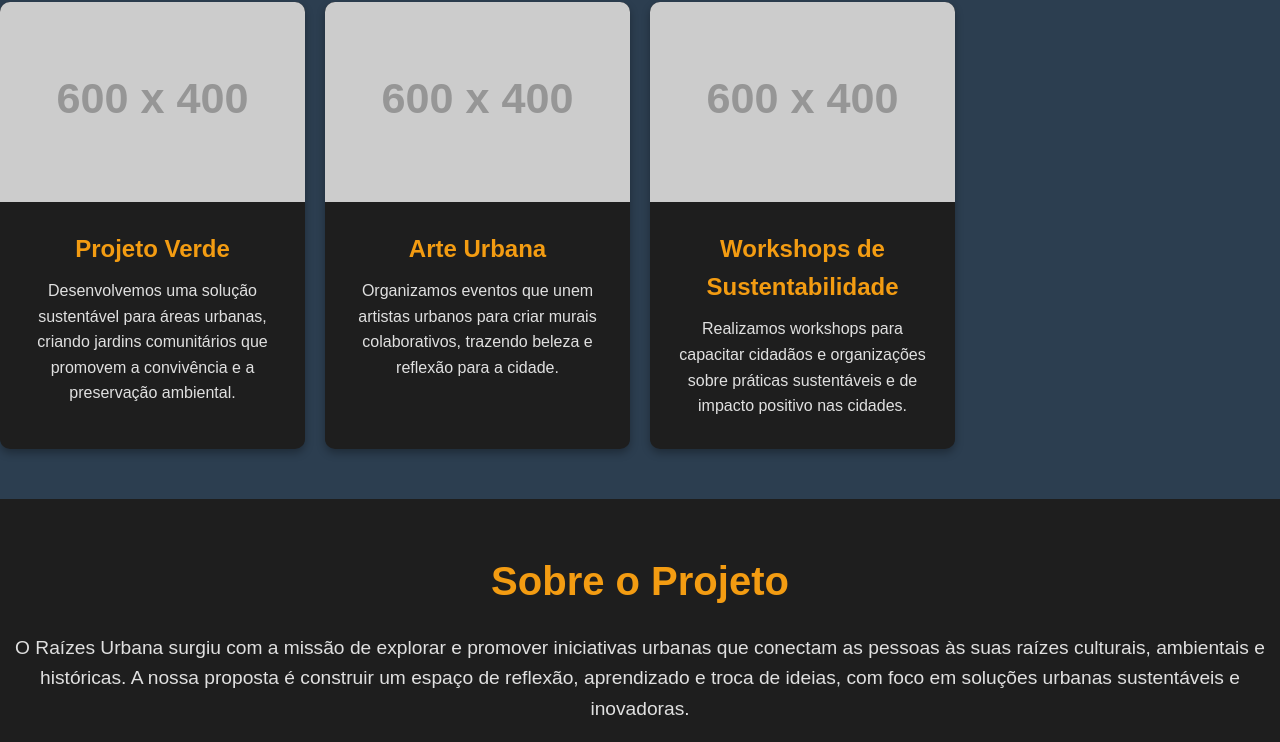
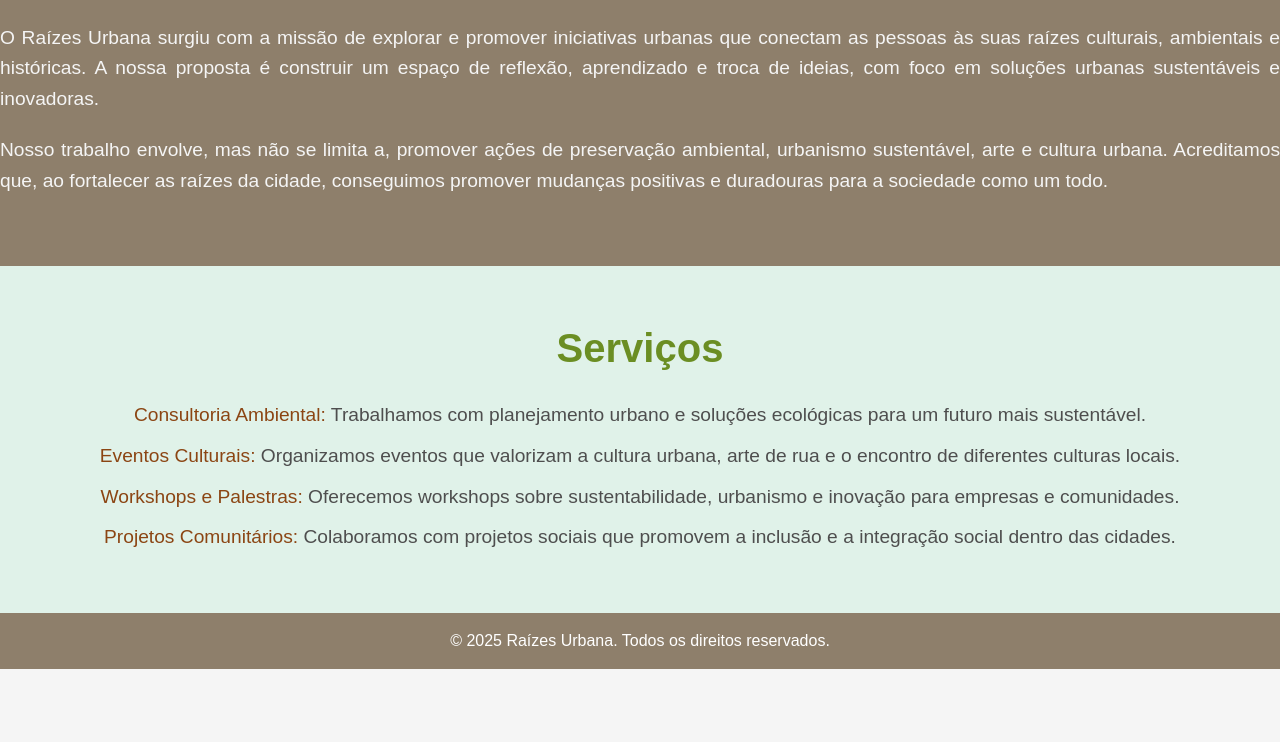
Before and after one commit to Antony1012/agrinhoPogramcao, a plain HTML site: page index.html in a window 1280 px wide. Shown: the part 575-1317 px from the top of the page. After the commit the page ends 1244 px from the top, so only its background shows below. Drawn offline with Linux system fonts and the light colour scheme; placeholder pictures from the web are drawn by us.

Commit message:
antonyyyyyyyyyyyyyyyyyyy

```diff
--- a/index.html
+++ b/index.html
@@ -4,7 +4,7 @@
   <meta charset="UTF-8">
   <meta name="viewport" content="width=device-width, initial-scale=1.0">
   <meta http-equiv="X-UA-Compatible" content="ie=edge">
-  <title>Raízes Urbana | Portfólio</title>
+  <title>Raízes Urbana</title>
   <style>
     /* Resetando margens e padding */
     * {
@@ -16,14 +16,14 @@
     /* Corpo da página */
     body {
       font-family: 'Arial', sans-serif;
-      background-color: #121212; /* Fundo escuro */
-      color: #fff;
+      background-color: #f5f5f5; /* Cor de fundo clara */
+      color: #4e4e4e; /* Cor de texto neutra */
       line-height: 1.6;
     }
 
     /* Cabeçalho */
     header {
-      background-color: #2c3e50; /* Escuro */
+      background-color: #8E7F6B; /* Marrom suave */
       padding: 20px 0;
       text-align: center;
       color: #fff;
@@ -31,7 +31,7 @@
 
     header h1 {
       font-size: 3em;
-      color: #f39c12; /* Amarelo vibrante */
+      color: #6B8E23; /* Verde oliva */
     }
 
     /* Navegação */
@@ -52,92 +52,87 @@
 
     nav ul li a {
       text-decoration: none;
-      color: #f39c12; /* Amarelo */
+      color: #6B8E23; /* Verde oliva */
       font-size: 1.2em;
       transition: color 0.3s ease;
     }
 
     nav ul li a:hover {
-      color: #2ecc71; /* Verde */
+      color: #8B4513; /* Marrom */
     }
 
-    /* Seção Principal */
+    /* Seção principal */
     section {
       padding: 50px 0;
-      background-color: #1e1e1e;
+      background-color: #e0f2e9; /* Verde claro e suave */
       text-align: center;
     }
 
     section h2 {
       font-size: 2.5em;
-      color: #f39c12;
+      color: #6B8E23;
       margin-bottom: 20px;
     }
 
     section p {
       font-size: 1.2em;
-      color: #e0e0e0;
+      color: #4e4e4e;
       margin-bottom: 20px;
     }
 
-    /* Seção Portfólio */
-    #portfolio {
-      background-color: #2c3e50;
+    /* Seção Sobre */
+    #sobre {
+      background-color: #8E7F6B; /* Marrom suave */
       padding: 50px 0;
       color: #fff;
     }
 
-    #portfolio h2 {
+    #sobre h2 {
       font-size: 2.5em;
-      color: #f39c12;
-      margin-bottom: 30px;
+      color: #fff;
+      margin-bottom: 20px;
       text-align: center;
     }
 
-    #portfolio .projects {
-      display: grid;
-      grid-template-columns: repeat(auto-fill, minmax(300px, 1fr));
-      gap: 20px;
-      justify-items: center;
+    #sobre p {
+      font-size: 1.2em;
+      color: #f5f5f5;
+      text-align: justify;
+      margin-bottom: 20px;
     }
 
-    #portfolio .project {
-      background-color: #1e1e1e;
-      border-radius: 10px;
-      overflow: hidden;
-      box-shadow: 0 4px 8px rgba(0, 0, 0, 0.3);
-      transition: transform 0.3s ease;
+    /* Seção Serviços */
+    #servicos {
+      background-color: #e0f2e9; /* Verde claro */
+      padding: 50px 0;
     }
 
-    #portfolio .project:hover {
-      transform: scale(1.05);
+    #servicos h2 {
+      font-size: 2.5em;
+      color: #6B8E23;
+      margin-bottom: 20px;
+      text-align: center;
     }
 
-    #portfolio .project img {
-      width: 100%;
-      height: 200px;
-      object-fit: cover;
+    #servicos ul {
+      list-style: none;
+      padding: 0;
+      text-align: center;
     }
 
-    #portfolio .project .project-info {
-      padding: 20px;
-      color: #e0e0e0;
+    #servicos ul li {
+      font-size: 1.2em;
+      color: #4e4e4e;
+      margin-bottom: 10px;
     }
 
-    #portfolio .project .project-info h3 {
-      font-size: 1.5em;
-      margin-bottom: 10px;
-      color: #f39c12;
-    }
-
-    #portfolio .project .project-info p {
-      font-size: 1em;
-      margin-bottom: 10px;
+    #servicos ul li span {
+      color: #8B4513; /* Marrom */
     }
 
     /* Rodapé */
     footer {
-      background-color: #2c3e50;
+      background-color: #8E7F6B; /* Marrom suave */
       padding: 15px 0;
       text-align: center;
       color: #fff;
@@ -159,8 +154,8 @@
   <nav>
     <ul>
       <li><a href="#">Início</a></li>
-      <li><a href="#portfolio">Portfólio</a></li>
       <li><a href="#sobre">Sobre</a></li>
+      <li><a href="#servicos">Serviços</a></li>
       <li><a href="#contato">Contato</a></li>
     </ul>
   </nav>
@@ -168,40 +163,7 @@
   <!-- Seção Principal -->
   <section>
     <h2>Bem-vindo ao Raízes Urbana</h2>
-    <p>Raízes Urbana é um projeto dedicado a promover a conexão entre a cultura urbana, o meio ambiente e a sustentabilidade. Aqui, você encontrará um portfólio de nossas principais iniciativas, eventos e projetos que têm transformado as comunidades urbanas ao redor do mundo.</p>
-  </section>
-
-  <!-- Seção Portfólio -->
-  <section id="portfolio">
-    <h2>Nosso Portfólio</h2>
-    <div class="projects">
-      <!-- Projeto 1 -->
-      <div class="project">
-        <img src="https://via.placeholder.com/600x400" alt="Projeto 1">
-        <div class="project-info">
-          <h3>Projeto Verde</h3>
-          <p>Desenvolvemos uma solução sustentável para áreas urbanas, criando jardins comunitários que promovem a convivência e a preservação ambiental.</p>
-        </div>
-      </div>
-
-      <!-- Projeto 2 -->
-      <div class="project">
-        <img src="https://via.placeholder.com/600x400" alt="Projeto 2">
-        <div class="project-info">
-          <h3>Arte Urbana</h3>
-          <p>Organizamos eventos que unem artistas urbanos para criar murais colaborativos, trazendo beleza e reflexão para a cidade.</p>
-        </div>
-      </div>
-
-      <!-- Projeto 3 -->
-      <div class="project">
-        <img src="https://via.placeholder.com/600x400" alt="Projeto 3">
-        <div class="project-info">
-          <h3>Workshops de Sustentabilidade</h3>
-          <p>Realizamos workshops para capacitar cidadãos e organizações sobre práticas sustentáveis e de impacto positivo nas cidades.</p>
-        </div>
-      </div>
-    </div>
+    <p>Raízes Urbana é um projeto dedicado a promover a conexão entre a cultura urbana, o meio ambiente e a sustentabilidade. Acreditamos que, nas cidades, as raízes que nos conectam ao nosso entorno precisam ser valorizadas e preservadas, para criar comunidades mais fortes, conscientes e inovadoras.</p>
   </section>
 
   <!-- Seção Sobre -->
@@ -211,6 +173,17 @@
     <p>Nosso trabalho envolve, mas não se limita a, promover ações de preservação ambiental, urbanismo sustentável, arte e cultura urbana. Acreditamos que, ao fortalecer as raízes da cidade, conseguimos promover mudanças positivas e duradouras para a sociedade como um todo.</p>
   </section>
 
+  <!-- Seção Serviços -->
+  <section id="servicos">
+    <h2>Serviços</h2>
+    <ul>
+      <li><span>Consultoria Ambiental:</span> Trabalhamos com planejamento urbano e soluções ecológicas para um futuro mais sustentável.</li>
+      <li><span>Eventos Culturais:</span> Organizamos eventos que valorizam a cultura urbana, arte de rua e o encontro de diferentes culturas locais.</li>
+      <li><span>Workshops e Palestras:</span> Oferecemos workshops sobre sustentabilidade, urbanismo e inovação para empresas e comunidades.</li>
+      <li><span>Projetos Comunitários:</span> Colaboramos com projetos sociais que promovem a inclusão e a integração social dentro das cidades.</li>
+    </ul>
+  </section>
+
   <!-- Rodapé -->
   <footer>
     <p>&copy; 2025 Raízes Urbana. Todos os direitos reservados.</p>
```
